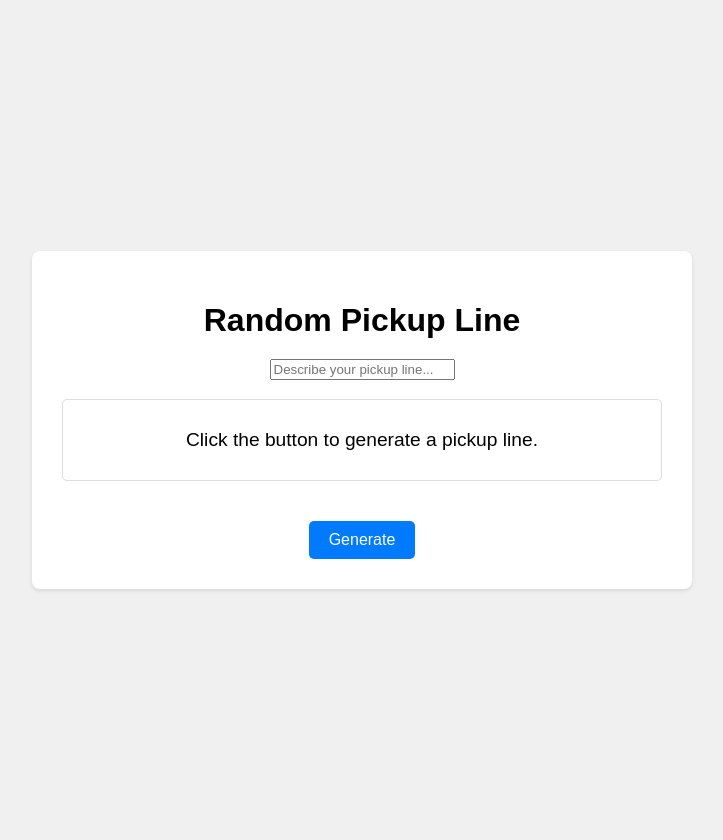
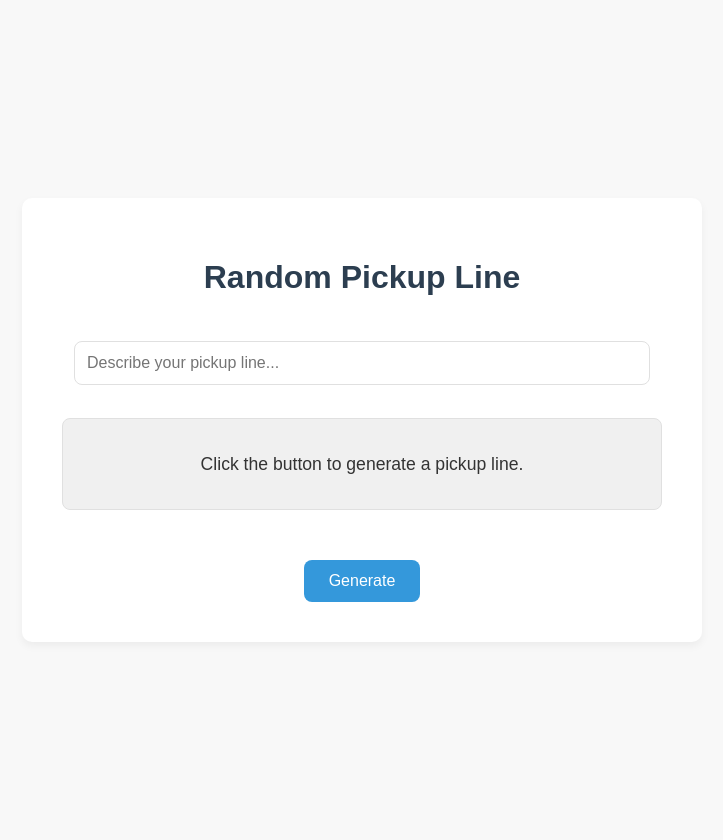
Before and after one commit to wil1974/pickuplines, a Flask app: page / in a window 1280 px wide. Shown: the whole page, without its empty margins (278-1001 px from the left). Run offline with Flask 3, Linux system fonts and the light colour scheme.

Commit message:
style: Apply flat, minimalist design to app

```diff
--- a/static/style.css
+++ b/static/style.css
@@ -1,65 +1,79 @@
 body {
-    font-family: sans-serif;
+    font-family: 'Arial', sans-serif;
     display: flex;
     justify-content: center;
     align-items: center;
     min-height: 100vh;
-    background-color: #f0f0f0;
+    background-color: #f8f8f8;
     margin: 0;
     padding: 20px;
+    color: #333;
 }
 
 .container {
     text-align: center;
-    background-color: white;
-    padding: 30px;
-    border-radius: 8px;
-    box-shadow: 0 2px 4px rgba(0,0,0,0.1);
+    background-color: #fff;
+    padding: 40px;
+    border-radius: 10px;
+    box-shadow: 0 4px 8px rgba(0,0,0,0.05);
     max-width: 600px;
     width: 100%;
 }
 
 h1 {
-    margin-bottom: 20px;
+    margin-bottom: 30px;
+    color: #2c3e50;
 }
 
 #pickupLine {
-    font-size: 1.2em;
-    margin-bottom: 30px;
+    font-size: 1.1em;
     margin-bottom: 30px;
     min-height: 60px;
     display: flex;
     flex-direction: column;
     align-items: center;
     justify-content: center;
-    border: 1px solid #ddd;
-    padding: 10px;
-    border-radius: 5px;
+    border: 1px solid #e0e0e0;
+    padding: 15px;
+    border-radius: 8px;
+    background-color: #f0f0f0;
 }
 
 #pickupLine p {
-    margin: 5px 0;
+    margin: 8px 0;
+    color: #34495e;
 }
 
 button {
-    padding: 10px 20px;
+    padding: 12px 25px;
     font-size: 1em;
-    background-color: #007bff;
+    background-color: #3498db;
     color: white;
     border: none;
-    border-radius: 5px;
+    border-radius: 8px;
     cursor: pointer;
     transition: background-color 0.3s ease;
-    margin-top: 10px;
+    margin-top: 20px;
 }
 
 button:hover {
-    background-color: #0056b3;
+    background-color: #2980b9;
+}
+
+input[type="text"] {
+    padding: 12px;
+    margin: 15px 0;
+    border: 1px solid #e0e0e0;
+    border-radius: 8px;
+    width: calc(100% - 24px);
+    box-sizing: border-box;
+    font-size: 1em;
+    color: #34495e;
 }
 
 @media (max-width: 768px) {
     .container {
-        padding: 20px;
+        padding: 30px;
     }
     #pickupLine {
         font-size: 1em;
@@ -70,9 +84,6 @@ button:hover {
     input[type="text"] {
         padding: 10px;
         margin: 10px 0;
-        border: 1px solid #ddd;
-        border-radius: 5px;
         width: calc(100% - 22px);
-        box-sizing: border-box;
     }
 }
```
